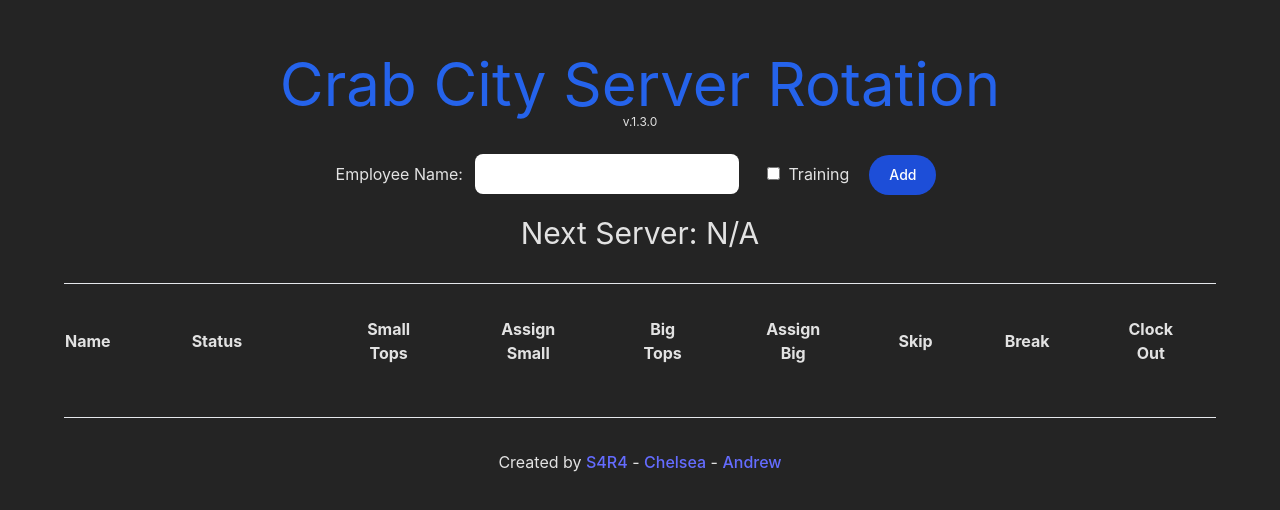
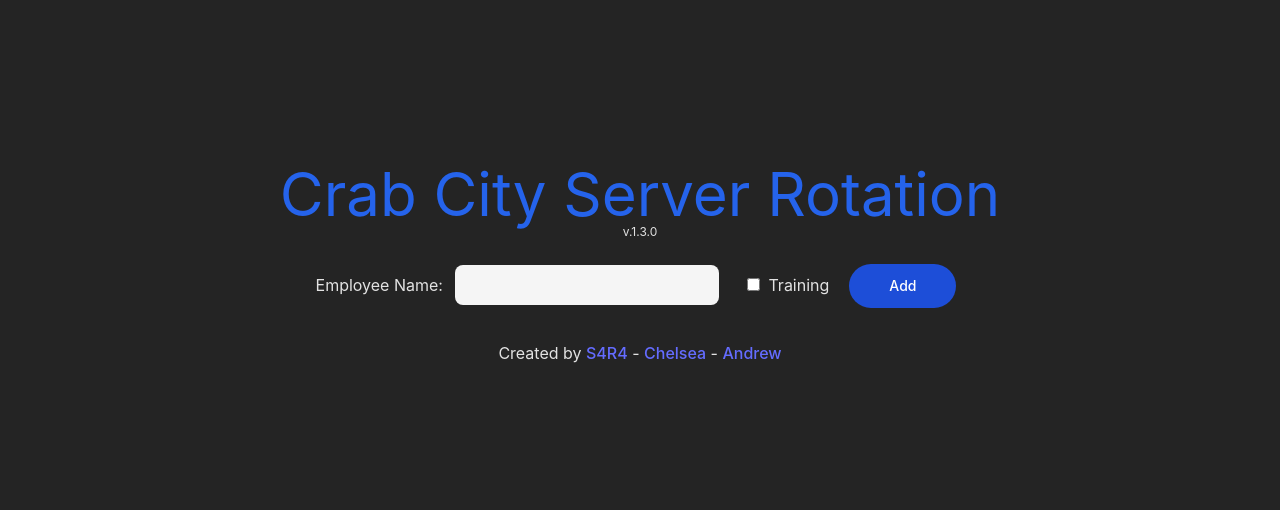
Before and after one commit to missatrox44/server-rotation-crab-city, a React (Vite) app: page / in a window 1280 px wide. Shown: the part 128-638 px from the top of the page. Built offline with nearby package versions, Linux system fonts and the light colour scheme.

Commit message:
styled table and hid table when there are no employees

```diff
--- a/src/App.css
+++ b/src/App.css
@@ -6,13 +6,13 @@
   width: 90%;
 }
 
-
 .clocked-out{
   text-decoration: line-through;
 }
 
-@media only screen and (min-width: 1700px) {
-  #root {
-    font-size: 25px;
+
+@media only screen and (max-width: 768px) {
+  .hidden-on-mobile {
+    display: none;
   }
 }
--- a/src/App.jsx
+++ b/src/App.jsx
@@ -85,6 +85,10 @@ function App() {
         />
       </header>
 
+    {employees.length > 0 && <div>
+
+      <hr className="my-8" />
+
       <NextServer employees={employees} nextServerIndex={nextServerIndex} />
 
       <hr className="my-8" />
@@ -100,8 +104,10 @@ function App() {
         />
       </main>
 
+      <hr className="my-8" />
 
-      <hr className="my-8" />
+    </div>}
+
 
       <Footer />
     </div>
--- a/src/components/Btns/AddBtn.jsx
+++ b/src/components/Btns/AddBtn.jsx
@@ -3,7 +3,7 @@ import React from 'react'
 function AddBtn({onClick}) {
   return (
     <input
-      className="text-white bg-blue-700 hover:bg-blue-800 focus:outline-none focus:ring-4 focus:ring-blue-300 font-medium rounded-full text-sm px-5 py-2.5 text-center mr-2 mb-2 dark:bg-blue-600 dark:hover:bg-blue-700 dark:focus:ring-blue-800"
+      className="text-white bg-blue-700 hover:bg-blue-800 focus:outline-none focus:ring-4 focus:ring-blue-300 font-medium rounded-full text-sm px-10 py-3 text-center mr-2 mb-2 dark:bg-blue-600 dark:hover:bg-blue-700 dark:focus:ring-blue-800"
       type="submit"
       value="Add"
       onClick={onClick}
--- a/src/components/Btns/AssignBtn.jsx
+++ b/src/components/Btns/AssignBtn.jsx
@@ -2,7 +2,7 @@ import React from "react";
 
 function AssignBtn({onClick}) {
   return (
-    <button className="text-white bg-green-700 hover:bg-green-800 focus:outline-none focus:ring-4 focus:ring-green-300 font-medium rounded-full text-sm px-5 py-2.5 text-center mr-2 mb-2 dark:bg-green-600 dark:hover:bg-green-700 dark:focus:ring-green-800"
+    <button className="text-white bg-green-700 hover:bg-green-800 focus:outline-none focus:ring-4 focus:ring-green-300 font-medium rounded-full text-sm px-5 py-3 text-center dark:bg-green-600 dark:hover:bg-green-700 dark:focus:ring-green-800"
     onClick={onClick}>
       +
     </button>
--- a/src/components/Btns/BreakBtn.jsx
+++ b/src/components/Btns/BreakBtn.jsx
@@ -2,7 +2,7 @@ import React from "react";
 
 function BreakBtn({onClick}) {
   return (
-    <button className="text-white bg-yellow-400 hover:bg-yellow-500 focus:outline-none focus:ring-4 focus:ring-yellow-300 font-medium rounded-full text-sm px-5 py-2.5 text-center mr-2 mb-2 dark:focus:ring-yellow-900"
+    <button className="text-white bg-yellow-400 hover:bg-yellow-500 focus:outline-none focus:ring-4 focus:ring-yellow-300 font-medium rounded-full text-sm px-5 py-3 text-center dark:focus:ring-yellow-900"
     onClick={onClick}>
       Break
     </button>
--- a/src/components/Btns/BreakOverBtn.jsx
+++ b/src/components/Btns/BreakOverBtn.jsx
@@ -2,7 +2,7 @@ import React from 'react'
 
 function BreakOverBtn({onClick}) {
   return (
-    <button className="text-green-700 hover:text-white border border-green-700 hover:bg-green-800 focus:ring-4 focus:outline-none focus:ring-green-300 font-medium rounded-lg text-sm px-5 py-2.5 text-center mr-2 mb-2 dark:border-green-500 dark:text-green-500 dark:hover:text-white dark:hover:bg-green-600 dark:focus:ring-green-800"
+    <button className="text-green-700 hover:text-white border border-green-700 hover:bg-green-800 focus:ring-4 focus:outline-none focus:ring-green-300 font-medium rounded-lg text-sm px-5 py-3 text-center dark:border-green-500 dark:text-green-500 dark:hover:text-white dark:hover:bg-green-600 dark:focus:ring-green-800"
     onClick={onClick}>
      Break Over
     </button>
--- a/src/components/Btns/ClockOutBtn.jsx
+++ b/src/components/Btns/ClockOutBtn.jsx
@@ -13,7 +13,7 @@ function ClockOutBtn({employee, employees, setEmployees}) {
   return (
     <>
       <button
-        className="text-white bg-red-700 hover:bg-red-800 focus:outline-none focus:ring-4 focus:ring-red-300 font-medium rounded-full text-sm px-5 py-3 text-center mr-2 mb-2 w-full dark:bg-red-600 dark:hover:bg-red-700 dark:focus:ring-red-900"
+        className="text-white bg-red-700 hover:bg-red-800 focus:outline-none focus:ring-4 focus:ring-red-300 font-medium rounded-full text-sm px-2 py-3 text-center w-full dark:bg-red-600 dark:hover:bg-red-700 dark:focus:ring-red-900"
         // onClick={handleClockOut}
         onClick={showClockOutModal}
         >
--- a/src/components/Btns/SkipBtn.jsx
+++ b/src/components/Btns/SkipBtn.jsx
@@ -2,7 +2,7 @@ import React from "react";
 
 function SkipBtn({onClick}) {
   return (
-    <button className="text-white bg-purple-700 hover:bg-purple-800 focus:outline-none focus:ring-4 focus:ring-purple-300 font-medium rounded-full text-sm px-5 py-2.5 text-center mb-2 dark:bg-purple-600 dark:hover:bg-purple-700 dark:focus:ring-purple-900"
+    <button className="text-white bg-purple-700 hover:bg-purple-800 focus:outline-none focus:ring-4 focus:ring-purple-300 font-medium rounded-full text-sm px-5 py-3 text-center dark:bg-purple-600 dark:hover:bg-purple-700 dark:focus:ring-purple-900"
     onClick={onClick}>
       Skip
     </button>
--- a/src/components/ClockOutModal.jsx
+++ b/src/components/ClockOutModal.jsx
@@ -27,7 +27,7 @@ export default function ClockOutModal({ employee, employees, setEmployees, setIs
             <div className="bg-white px-4 pb-4 pt-5 sm:p-6 sm:pb-4">
               <div className="sm:flex sm:items-start">
                 <div className="mt-3 text-center w-full sm:ml-4 sm:mt-0 sm:text-left">
-                  <h3 className="text-base font-bold leading-10 text-4xl text-gray-900" id="modal-title">{employee.employeeName}</h3>
+                  <h3 className="text-base font-bold leading-10 text-5xl text-gray-900" id="modal-title">{employee.employeeName}</h3>
                   <div className="mt-2">
                     <p className="text-sm text-gray-500 my-5 text-xl">Are you sure you want to clock out?</p>
                   </div>
--- a/src/components/EmployeeTable.jsx
+++ b/src/components/EmployeeTable.jsx
@@ -14,18 +14,18 @@ function EmployeeTable({
 }) {
 
   return (
-    <table className="mx-auto">
+    <table className="mx-auto w-full">
       <thead className="py-10">
         <tr>
-          <th className="pr-20 pb-5 text-left">Name</th>
-          <th className="pr-20 pb-5 text-left">Status</th>
-          <th className="px-9 pb-5">Small Tops</th>
-          <th className="px-9 pb-5">Assign Small</th>
-          <th className="px-9 pb-5">Big Tops</th>
-          <th className="px-9 pb-5">Assign Big</th>
-          <th className="px-9 pb-5">Skip</th>
-          <th className="px-9 pb-5">Break</th>
-          <th className="px-9 pb-5">Clock Out</th>
+          <th className="text-left min-w-0 md:min-w-[100px]">Name</th>
+          <th className="text-left hidden-on-mobile">Status</th>
+          <th className="hidden-on-mobile">Small Tops</th>
+          <th>Assign Small</th>
+          <th className="hidden-on-mobile">Big Tops</th>
+          <th>Assign Big</th>
+          <th>Skip</th>
+          <th>Break</th>
+          <th className="hidden-on-mobile">Clock Out</th>
         </tr>
       </thead>
       <tbody>
@@ -33,27 +33,27 @@ function EmployeeTable({
           .filter((employee) => employee.trainee || !employee.trainee)
           .map((employee, index) => (
             <tr key={employee.id}>
-              <td className="px-1 text-left">{employee.employeeName}</td>
-              <td className="px-1 text-left">Status HERE</td>
-              <td className="px-1">{employee.smallTopTotal}</td>
-              <td className="px-1">
+              <td className="text-left py-2 pr-2">{employee.employeeName}</td>
+              <td className="text-left py-2 pr-2 hidden-on-mobile">Status HERE</td>
+              <td className="p-2 hidden-on-mobile">{employee.smallTopTotal}</td>
+              <td className="p-2">
                 <AssignBtn onClick={() => handleAssignSmall(employee.id)} />
               </td>
-              <td className="px-1">{!employee.trainee && employee.bigTopTotal}</td>
-              <td className="px-1">
+              <td className="p-2 hidden-on-mobile">{!employee.trainee && employee.bigTopTotal}</td>
+              <td className="p-2">
                 {!employee.trainee && (
                   <AssignBtn onClick={() => handleAssignBig(employee.id)} />
                 )}
               </td>
-              <td className="px-1">
+              <td className="p-2">
                 {index === 0 && (
                   <SkipBtn onClick={() => handleSkip(employee.id)} />
                 )}
               </td>
-              <td className="px-1">
+              <td className="p-2">
                 <BreakBtn onClick={() => handleBreak(employee.id)} />
               </td>
-              <td className="px-1">
+              <td className="p-2 hidden-on-mobile">
                 <ClockOutBtn
                   employee={employee}
                   employees={employees}
--- a/src/components/HeaderForm.jsx
+++ b/src/components/HeaderForm.jsx
@@ -10,14 +10,15 @@ function HeaderForm({
 }) {
   return (
     <form>
-      <label htmlFor="name">Employee Name: </label>
+      <label
+      htmlFor="name">Employee Name: </label>
       <input
         type="text"
         name="name"
         required
         value={employeeName}
         onChange={handleNameChange}
-        className="p-2 mx-2 rounded-lg text-white"
+        className="p-2 mx-2 mb-5 rounded-lg text-black bg-neutral-100 text-netural-800 dark:bg-neutral-700 dark:text-neutral-100"
       />
 
       <label className="mx-5">
--- a/src/components/NextServer.jsx
+++ b/src/components/NextServer.jsx
@@ -4,7 +4,7 @@ function NextServer({ employees, nextServerIndex }) {
   return (
     <div className="my-3">
       <h2 className="text-3xl">
-        Next Server: {employees[nextServerIndex]?.employeeName || "N/A"}{" "}
+        Next Server: <span className="font-bold">{employees[nextServerIndex]?.employeeName}</span>
       </h2>
     </div>
   );
```
